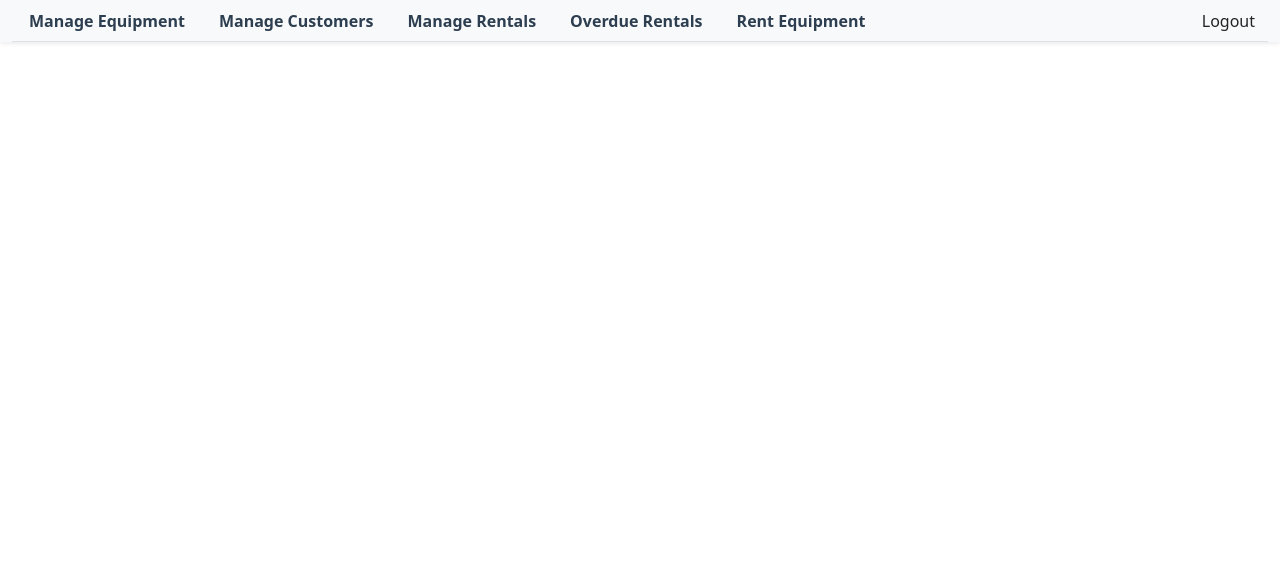
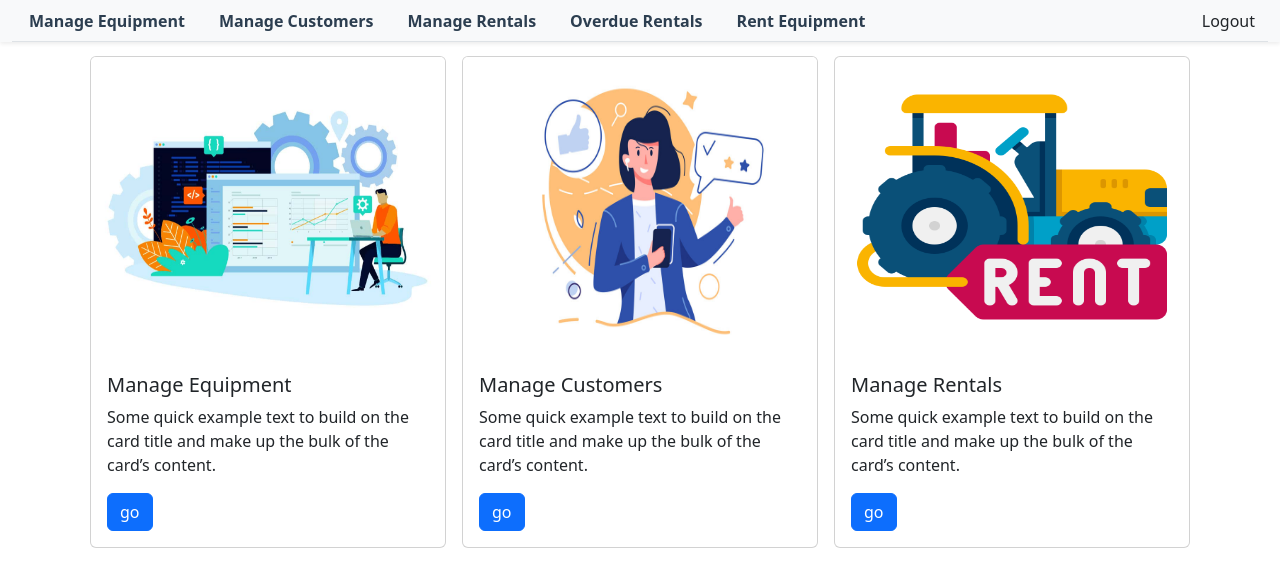
Before and after one commit to Johnstanley1/Midterm_EquipmentRental_Team2, an Angular app in the folder frontend/: page /home in a window 1280 px wide. Shown: the top 586 px of the page. Built offline with nearby package versions, Linux system fonts and the light colour scheme.

Commit message:
updated home page

```diff
--- a/frontend/src/app/home-screen/home-screen.html
+++ b/frontend/src/app/home-screen/home-screen.html
@@ -1,26 +1,37 @@
-<!--<div class="card">-->
-<!--  <img src="..." class="card-img-top" alt="...">-->
+<div class="d-flex flex-row">
+  <!-- Card 3 -->
+  <div class="p-2">
+    <div class="card">
+      <img ngSrc="/images/manage.jpg" class="card-img-top" alt="manage logo" height="300" width="1200">
+      <div class="card-body">
+        <h5 class="card-title">Manage Equipment</h5>
+        <p class="card-text">Some quick example text to build on the card title and make up the bulk of the card’s content.</p>
+        <a routerLink="#" class="btn btn-primary">go</a>
+      </div>
+    </div>
+  </div>
 
-<!--  <div class="card-body">-->
-<!--    <h5 class="card-title">Card title</h5>-->
-<!--    <p class="card-text">Some quick example text to build on the card title and make up the bulk of the card’s content.</p>-->
-<!--    <a href="#" class="btn btn-primary">Go somewhere</a>-->
-<!--  </div>-->
-<!--</div>-->
+  <!-- Card 2 -->
+  <div class="p-2">
+    <div class="card">
+      <img ngSrc="/images/customer.jpg" class="card-img-top" alt="customer logo" height="300" width="1000">
+      <div class="card-body">
+        <h5 class="card-title">Manage Customers</h5>
+        <p class="card-text">Some quick example text to build on the card title and make up the bulk of the card’s content.</p>
+        <a routerLink="#" class="btn btn-primary">go</a>
+      </div>
+    </div>
+  </div>
 
-<!--<div class="card" aria-hidden="true">-->
-<!--  <img src="..." class="card-img-top" alt="...">-->
-<!--  <div class="card-body">-->
-<!--    <h5 class="card-title placeholder-glow">-->
-<!--      <span class="placeholder col-6"></span>-->
-<!--    </h5>-->
-<!--    <p class="card-text placeholder-glow">-->
-<!--      <span class="placeholder col-7"></span>-->
-<!--      <span class="placeholder col-4"></span>-->
-<!--      <span class="placeholder col-4"></span>-->
-<!--      <span class="placeholder col-6"></span>-->
-<!--      <span class="placeholder col-8"></span>-->
-<!--    </p>-->
-<!--    <a class="btn btn-primary disabled placeholder col-6" aria-disabled="true"></a>-->
-<!--  </div>-->
-<!--</div>-->
+  <!-- Card 3 -->
+    <div class="p-2">
+      <div class="card">
+        <img ngSrc="/images/rental.png" class="card-img-top" alt="rental logo" height="300" width="512">
+        <div class="card-body">
+          <h5 class="card-title">Manage Rentals</h5>
+          <p class="card-text">Some quick example text to build on the card title and make up the bulk of the card’s content.</p>
+          <a routerLink="#" class="btn btn-primary">go</a>
+        </div>
+      </div>
+    </div>
+</div>
```
Also changed, not shown: frontend/src/app/home-screen/home-screen.ts (+6 -1 lines), frontend/public/images/customer.jpg (added), frontend/public/images/rental.png (added).
